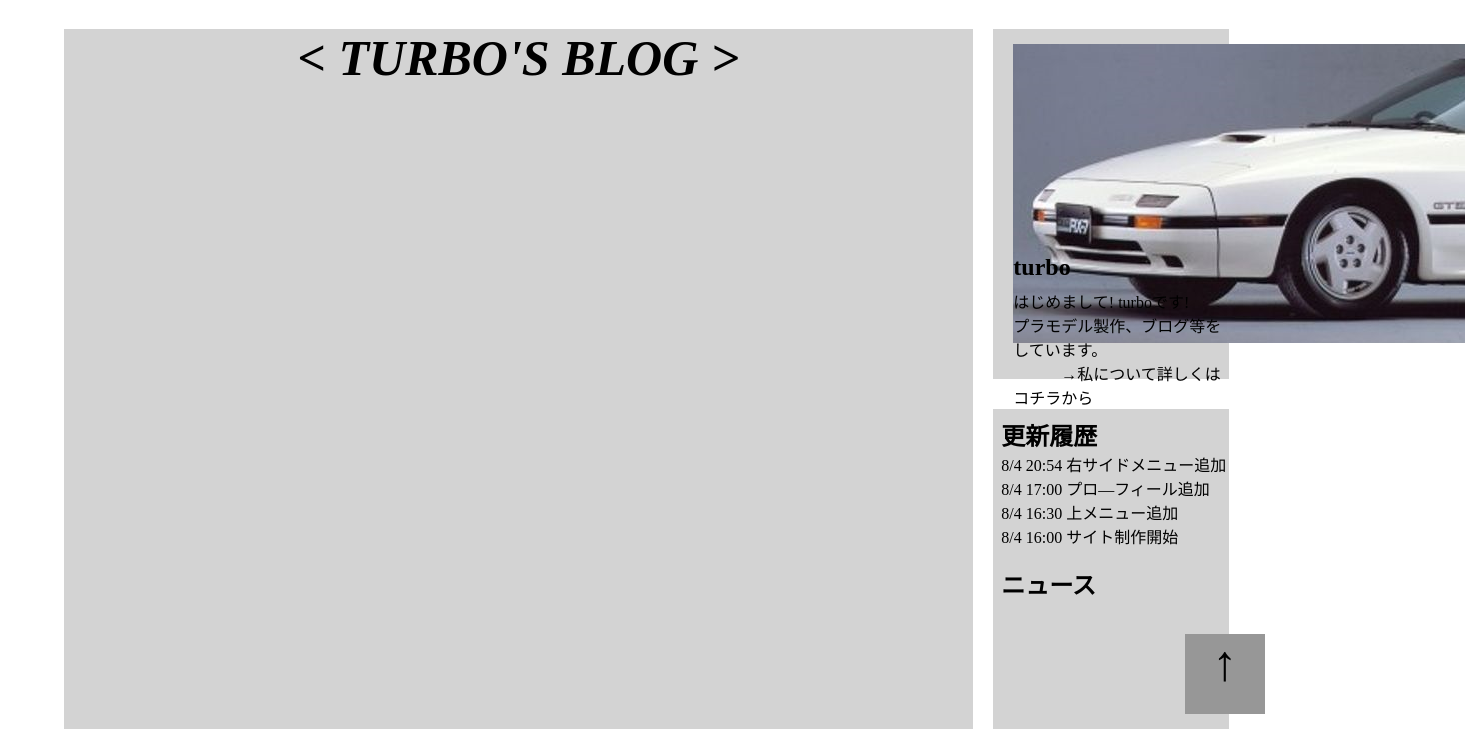
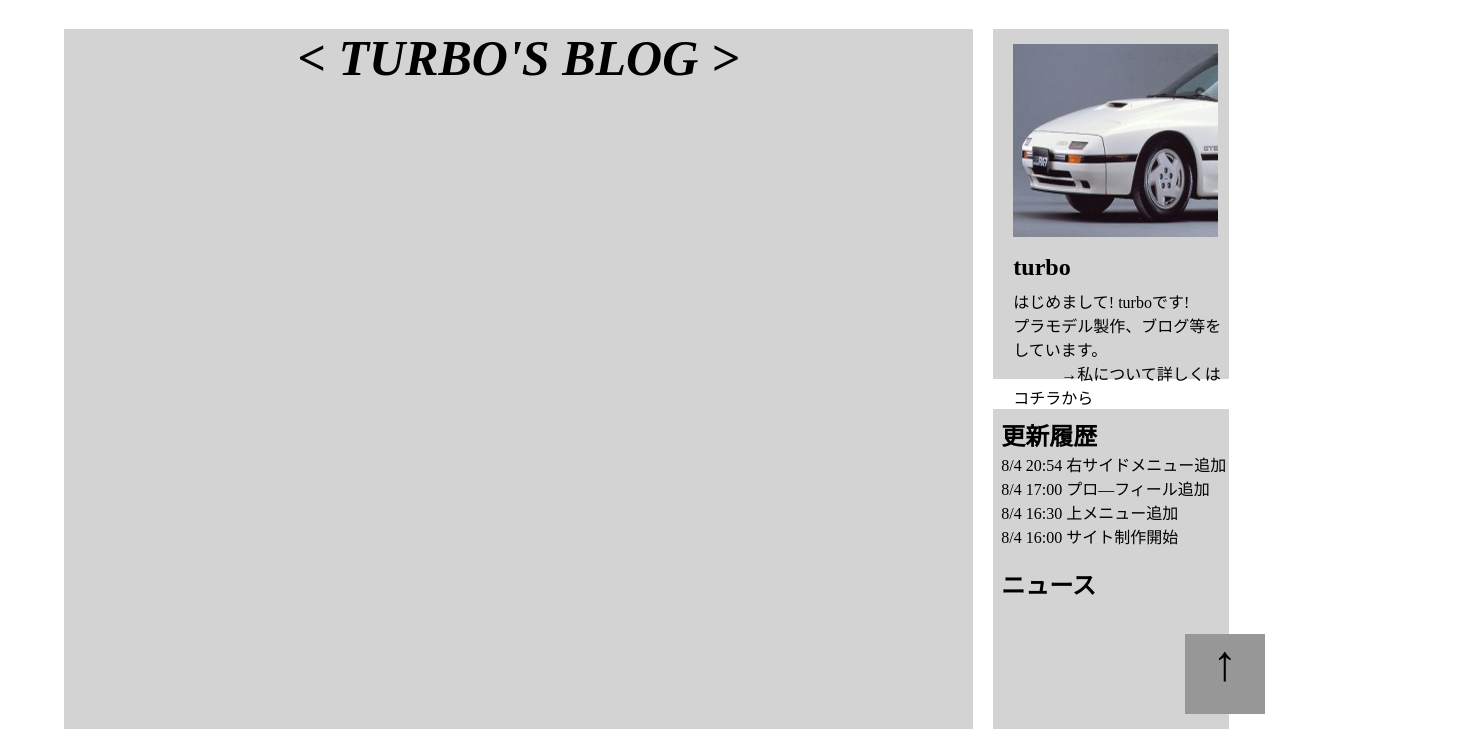
Before and after one commit to turbo819code/blog, a plain HTML site: page index.html in a window 1280 px wide. Shown: the part 71-800 px from the top of the page, 1465 px wide, since content can reach past the window. Drawn offline with Linux system fonts and the light colour scheme.

Commit message:
Update style.css

```diff
--- a/style.css
+++ b/style.css
@@ -48,6 +48,8 @@ html {
     position: absolute;
     top: 15px;
     left: 20px;
+    width: 87%;
+    height: 55%;
 }
 
 .profile h2 {
```
